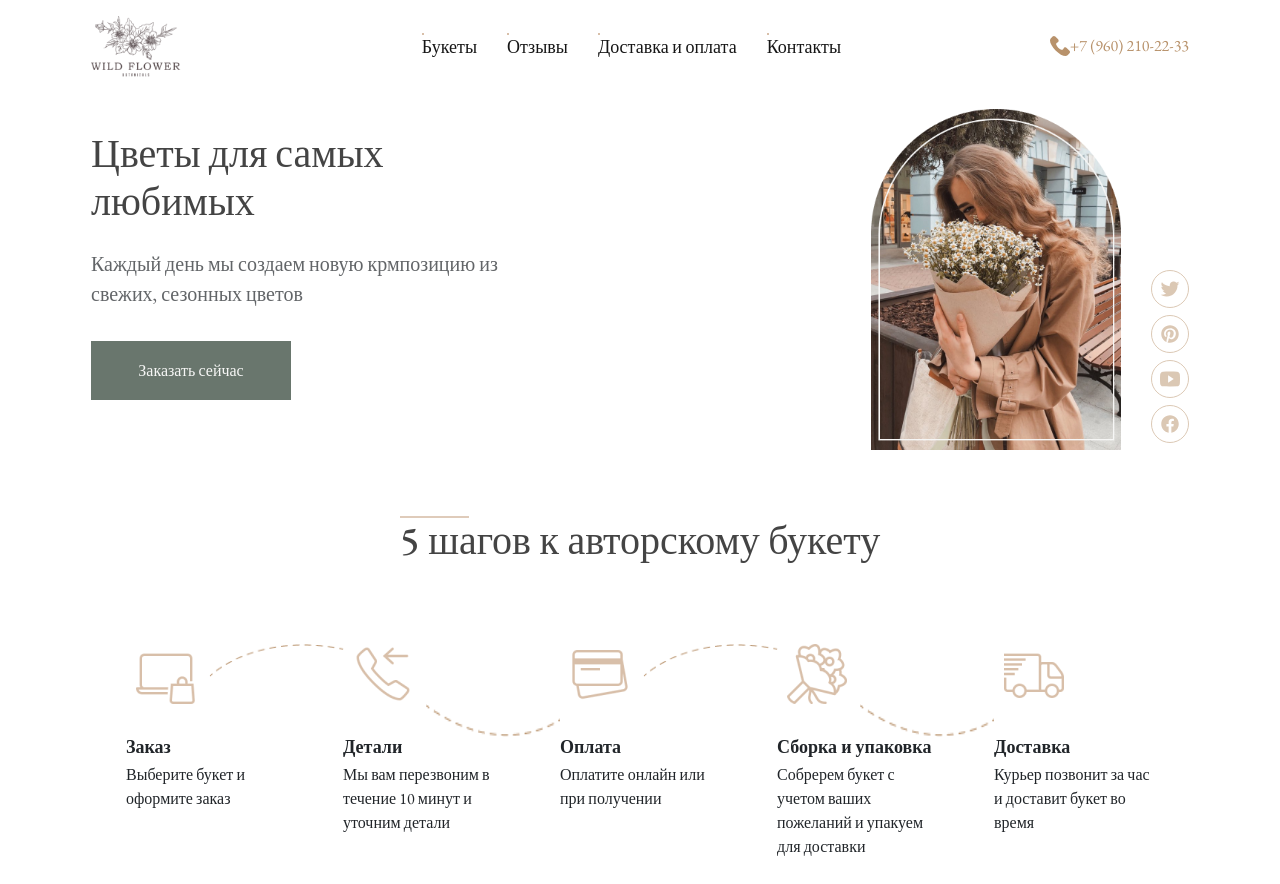
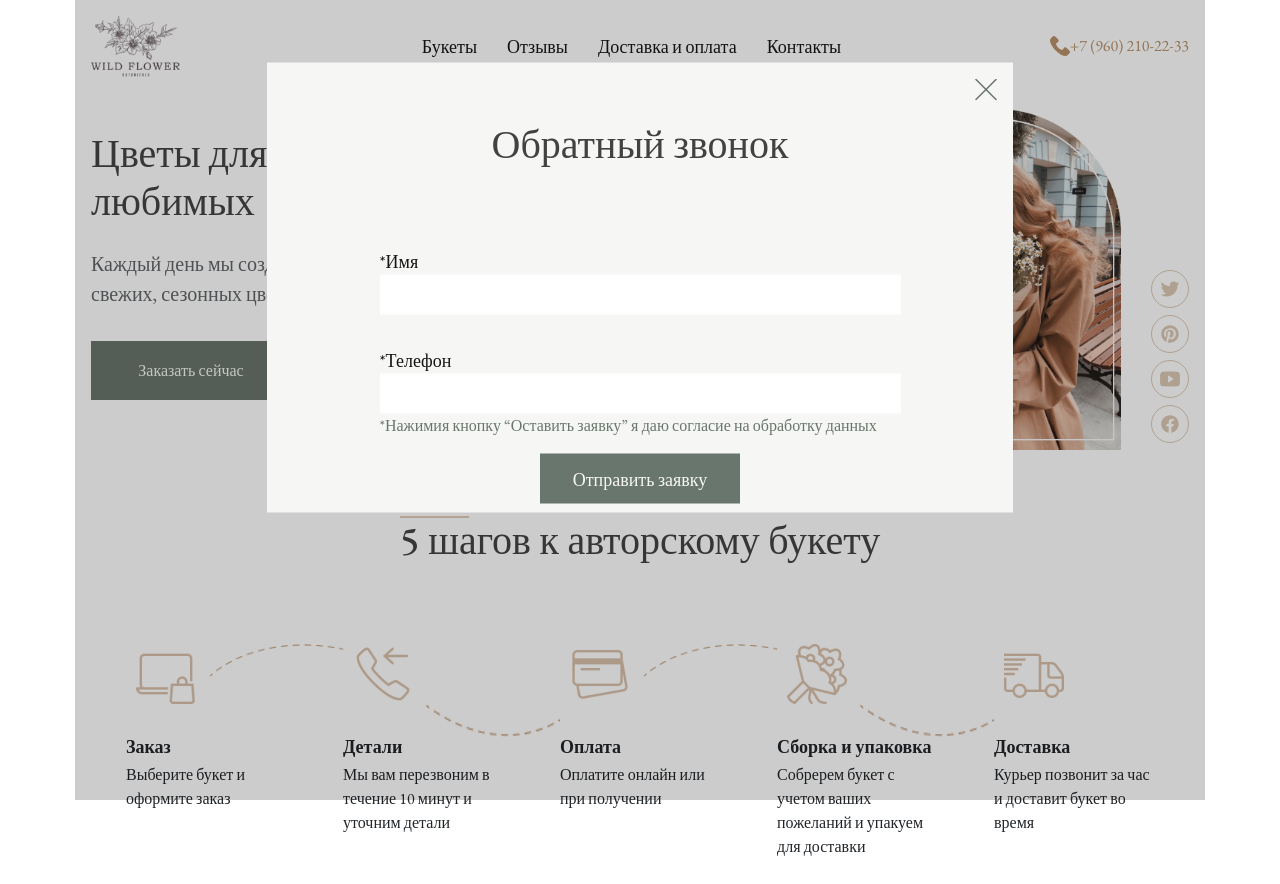
Before and after one commit to inacio000/test-repo, a plain HTML site: page index.html in a window 1280 px wide. Both pictures are taken after a click on the button "Заказать сейчас". Drawn offline with nearby package versions, Linux system fonts and the light colour scheme.

Commit message:
Add modal

```diff
--- a/index.html
+++ b/index.html
@@ -17,6 +17,7 @@
 </head>
 
 <body>
+    <span class="overlay"></span>
     <header>
         <div class="fr-nav">
             <div class="burger-div">
@@ -29,6 +30,7 @@
                 <img src="src/phone.svg" alt="phone"> <span>+7 (960) 210-22-33</span>
             </a>
         </div>
+
         <nav>
             <ul>
                 <li class="fr-logo">
@@ -75,7 +77,7 @@
         <container>
             <h1>Цветы для самых любимых</h1>
             <p>Каждый день мы создаем новую крмпозицию из свежих, сезонных цветов</p>
-            <div>
+            <div class="zakaz">
                 <button>Заказать сейчас</button>
             </div>
         </container>
@@ -90,9 +92,60 @@
                 <a href="/"><ion-icon name="logo-facebook"></ion-icon></a>
             </div>
         </section>
+        <!-- <dialog>
+            <form action="" method="get" class="form-example">
+                <div class="modal-close">
+                    <img src="src/close-modal.svg" alt="">
+                </div>
+                <div>
+                    <h1>Обратный звонок</h1>
+                </div>
+
+                <div class="form-example">
+                  <label for="name">*Имя </label>
+                  <input type="text" name="name" id="name" required>
+                </div>
+
+                <div>
+                  <label for="email">*Телефон </label>
+                  <input type="email" name="email" id="email" required>
+                </div>
+
+                <p>*Нажимия кнопку “Оставить заявку” я даю согласие на обработку данных </p>
+                <div class="form-example">
+                  <input type="submit" value="Отправить заявку">
+                </div>
+              </form>
+        </dialog> -->
     </main>
     <div class="buque-text">
         <h1>5 шагов к авторскому букету</h1>
+    </div>
+
+    <div class="modal-box">
+        <form action="" method="get" class="form-example">
+            <div class="modal-close">
+                <img src="src/close-modal.svg" alt="">
+            </div>
+            <div>
+                <h1>Обратный звонок</h1>
+            </div>
+
+            <div class="form-example">
+              <label for="name">*Имя </label>
+              <input type="text" name="name" id="name" required>
+            </div>
+
+            <div>
+              <label for="email">*Телефон </label>
+              <input type="email" name="email" id="email" required>
+            </div>
+
+            <p>*Нажимия кнопку “Оставить заявку” я даю согласие на обработку данных </p>
+            <div class="form-example">
+              <input type="submit" value="Отправить заявку">
+            </div>
+          </form>
     </div>
 
     <footer>
--- a/script.js
+++ b/script.js
@@ -1,22 +1,27 @@
-var menu = document.querySelector('.burger')
-var iconMenu = document.querySelector('header .burger')
-var firstNav = document.querySelector('.fr-nav')
-var secondLogo = document.querySelector('.logo-main')
-var menuOpen = document.querySelector('header nav ul')
-var contact = document.querySelector('header .fr-contact')
-var headerColor = document.querySelector('header')
-var burgerDiv = document.querySelector('header .burger-div')
+var menu = document.querySelector('.burger'),
+iconMenu = document.querySelector('header .burger'),
+firstNav = document.querySelector('.fr-nav'),
+secondLogo = document.querySelector('.logo-main'),
+menuOpen = document.querySelector('header nav ul'),
+contact = document.querySelector('header .fr-contact'),
+headerColor = document.querySelector('header'),
+burgerDiv = document.querySelector('header .burger-div')
+
+const button = document.querySelector('.zakaz button')
+const overlay = document.querySelector('.overlay')
+const closeModal = document.querySelector('.modal-close')
+const showModal = document.querySelector('.modal-box')
 
 menu.addEventListener('click', function() {
     if (iconMenu.getAttribute("src") == 'src/burger.svg') {
+        iconMenu.setAttribute("src", 'src/close.svg')
         menu.style.float = 'right'
-        iconMenu.setAttribute("src", 'src/close.svg')
         firstNav.style.flexDirection = 'row-reverse'
         menuOpen.style.display = 'flex'
         contact.style.opacity = '0'
         headerColor.style.backgroundColor = 'var(--header-color)'
         secondLogo.setAttribute("src", 'src/images/logo2.png')
-        burgerDiv.style.width = '75px'
+        burgerDiv.style.width = '110px'
         document.body.style.padding = '0'
     } else {
         iconMenu.setAttribute("src", 'src/burger.svg')
@@ -25,9 +30,23 @@ menu.addEventListener('click', function() {
         secondLogo.setAttribute("src", 'src/images/logo.png')
         menuOpen.style.display = 'none'
         contact.style.opacity = '1'
-        burgerDiv.style.width = '100px'
         headerColor.style.backgroundColor = '#fff'
     }
 
     menu.classList.toggle('active')
 })
+
+button.addEventListener('click', function() {
+    overlay.style.display = 'block'
+    showModal.style.display = 'block'
+})
+
+overlay.addEventListener('click', function() {
+    overlay.style.display = 'none'
+    showModal.style.display = 'none'
+})
+
+closeModal.addEventListener('click', function() {
+    overlay.style.display = 'none'
+    showModal.style.display = 'none'
+})
--- a/style.css
+++ b/style.css
@@ -23,6 +23,7 @@ body {
     max-width: 1130px;
     height: 100vh;
     margin: 0 auto;
+    position: relative;
     font-family: 'EB Garamond', serif;
 }
 
@@ -57,6 +58,7 @@ header ul li::before {
     width: 0;
     position: absolute;
     transition: all .5s;
+    opacity: 0;
     border: 1px solid var(--vector-color);
 }
 
@@ -65,6 +67,7 @@ header ul li:hover {
 }
 
 header ul li:hover::before {
+    opacity: 1;
     width: 30px;
 }
 
@@ -98,6 +101,7 @@ span {
 }
 
 main {
+    position: relative;
     display: flex;
     align-items: center;
     justify-content: space-between;
@@ -145,6 +149,83 @@ container button {
 container button p {
     font-size: 20px;
 }
+
+.overlay {
+    position: absolute;
+    height: 100%;
+    width: 100%;
+    background: rgba(0, 0, 0, 0.2);
+    z-index: 10;
+}
+
+.modal-box {
+    width: fit-content;
+    position: absolute;
+    left: 50%;
+    top: 50%;
+    transform: translate(-50%, -75%);
+    z-index: 100;
+}
+
+.overlay, .modal-box {
+    display: none;
+}
+
+form {
+    width: 746px;
+    height: 450px;
+    display: flex;
+    flex-direction: column;
+    justify-content: center;
+    align-items: center;
+    border: none;
+    background-color: var(--text-button-color);
+}
+
+form .modal-close {
+    display: flex;
+    top: 0;
+    right: 0;
+    padding: 1rem;
+    position: absolute;
+    cursor: pointer;
+}
+
+form div h1 {
+    text-align: center;
+    margin: 80px 0;
+}
+
+form label {
+    display: block;
+    font-size: 18px;
+    color: var(--title-color);
+}
+
+form .form-example {
+    margin-bottom: 32px;
+}
+
+form input {
+    width: 521px;
+    height: 40px;
+    border: none;
+}
+
+form input[type="submit"] {
+    width: 200px;
+    height: 50px;
+    border: none;
+    font-size: 18px;
+    color: var(--text-button-color);
+    background-color: var(--button-color);
+}
+
+form p {
+    width: 521px;
+    color: var(--button-color);
+}
+
 
 section {
     display: flex;
@@ -293,8 +374,8 @@ footer {
         display: block;
     }
 
-    header .fr-contact {
-        width: 100px;
+    header .burger-div, .fr-contact {
+        width: 150px;
     }
 
     header .burger {
@@ -307,7 +388,7 @@ footer {
     }
 
     header ul {
-        display: flex;
+        display: none;
         flex-direction: column;
         align-items: center;
     }
@@ -329,6 +410,8 @@ footer {
     }
 
     header ul li a ion-icon {
+        margin: .5rem;
+        opacity: 1;
         color: var(--text-button-color);
         border: 1px solid var(--second-text-color);
     }
```
Also changed, not shown: src/close-modal.svg (added).
